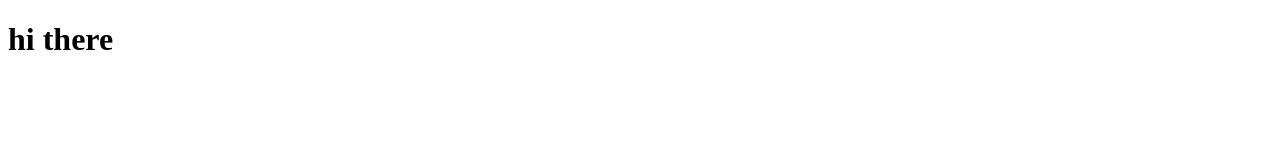
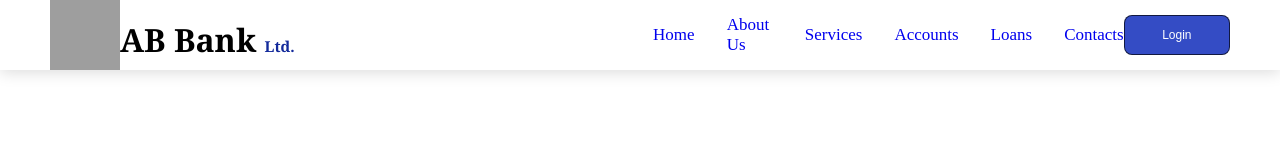
Before and after one commit to apurbo-opu/AB-Bank, a plain HTML site: page index.html in a window 1280 px wide. Drawn offline with Linux system fonts and the light colour scheme; grey boxes are pictures that could not be loaded.

Commit message:
nav-bar created

```diff
--- a/index.html
+++ b/index.html
@@ -1,11 +1,33 @@
 <!DOCTYPE html>
 <html lang="en">
+
 <head>
     <meta charset="UTF-8">
     <meta name="viewport" content="width=device-width, initial-scale=1.0">
     <title>AB-Bank-Ltd.</title>
-</head>
+    <link rel="stylesheet" href="styles/navbar.css">
+
 <body>
-    <header> <h1>hi there</h1></header>
+    <header class="log-in-page-header">
+        <div class="logo">
+            <img src="images/bank-logo.png" alt="AB-Bank-Ltd">
+            <h1>AB Bank <span>Ltd.</span></h1>
+        </div>
+        <div class="nav-container">
+            <nav>
+                <ul>
+                   <li><a href="index.html">Home</a></li>
+                   <li><a href="about.html">About Us</a></li>
+                   <li><a href="service.html">Services</a></li>
+                   <li><a href="account.html">Accounts</a></li>
+                   <li><a href="loan.html">Loans</a></li>
+                   <li><a href="contact.html">Contacts</a></li>
+                </ul>
+            </nav>
+            <button>Login</button>
+        </div>
+    </header>
+
 </body>
+
 </html>
--- /dev/null
+++ b/styles/navbar.css
@@ -0,0 +1,84 @@
+/*Header-section*/
+*{
+    margin: 0px;
+    padding: 0px;
+}
+.log-in-page-header{
+   width: 100%;
+   height: 70px;
+   margin: auto;
+   background-color: rgb(255, 255, 255);
+   display: flex;
+   align-items: center;
+   box-shadow: 0 2px 15px rgba(0, 0, 0, 0.15);
+   position: sticky;
+   top: 0;
+}
+.logo{
+    display: flex;
+    align-items: center;
+    justify-content: left;
+    padding-left: 50px;
+    flex: 1;
+}
+.logo img{
+    height: 70px;
+    width: 70px;
+}
+.logo h1{
+ padding: 8px 10px 0 0;
+ font-family: Georgia, 'Times New Roman', Times, serif;
+ color: rgb(0, 0, 0);
+}
+.logo h1 span{
+    color: rgb(19, 42, 155);
+    font-size: 15px;
+}
+.nav-container{
+    flex: 1;
+    display: flex;
+    justify-content: space-between;
+    align-items: center;
+    padding-right: 50px;
+}
+.nav-container nav ul{
+    display: flex;
+    justify-content: space-evenly;
+    align-items: center;
+    text-decoration: none;
+    list-style: none;
+    gap: 32px;
+    font-size: 17px;
+    padding-left: 85px;
+    cursor: pointer;
+}
+.nav-container button{
+    display: flex;
+    justify-content: center;
+    align-items: center;
+    font-size: 12px;
+    color: rgb(255, 255, 255);
+    background-color: rgb(52, 76, 197);
+    height: 40px;
+    width: 110px;
+    border: 1px solid rgba(0, 0, 0, 0.666);
+    border-radius: 8px;
+    cursor: pointer;
+}
+.nav-container button:hover{
+height: 42px;
+width:115px;
+background-color: rgb(34, 49, 123);
+}
+.nav-container nav ul li a{
+    text-decoration: none;
+}
+.nav-container nav ul li a:visited{
+    color: black;
+}
+.nav-container nav ul li a:hover{
+    color: rgb(52, 76, 197);
+   /* padding-bottom: 20px;*/
+   height: 25px;
+   width: 50px;
+}
```
Also changed, not shown: about.html (added, +11 -0 lines), account.html (added, +11 -0 lines), contact.html (added, +11 -0 lines), loan.html (added, +11 -0 lines), service.html (added, +11 -0 lines), styles/style.css (deleted), 1 other file.
